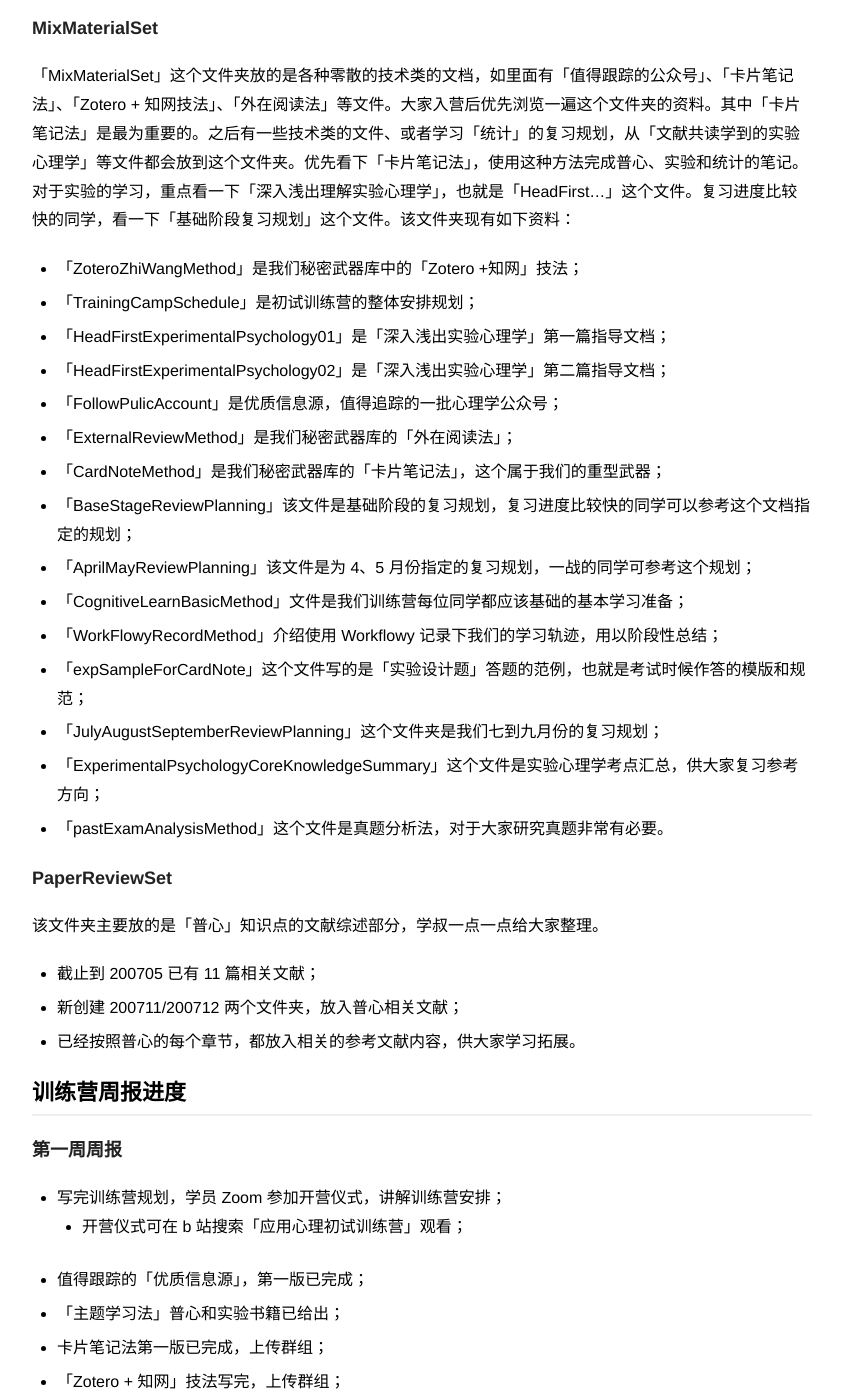
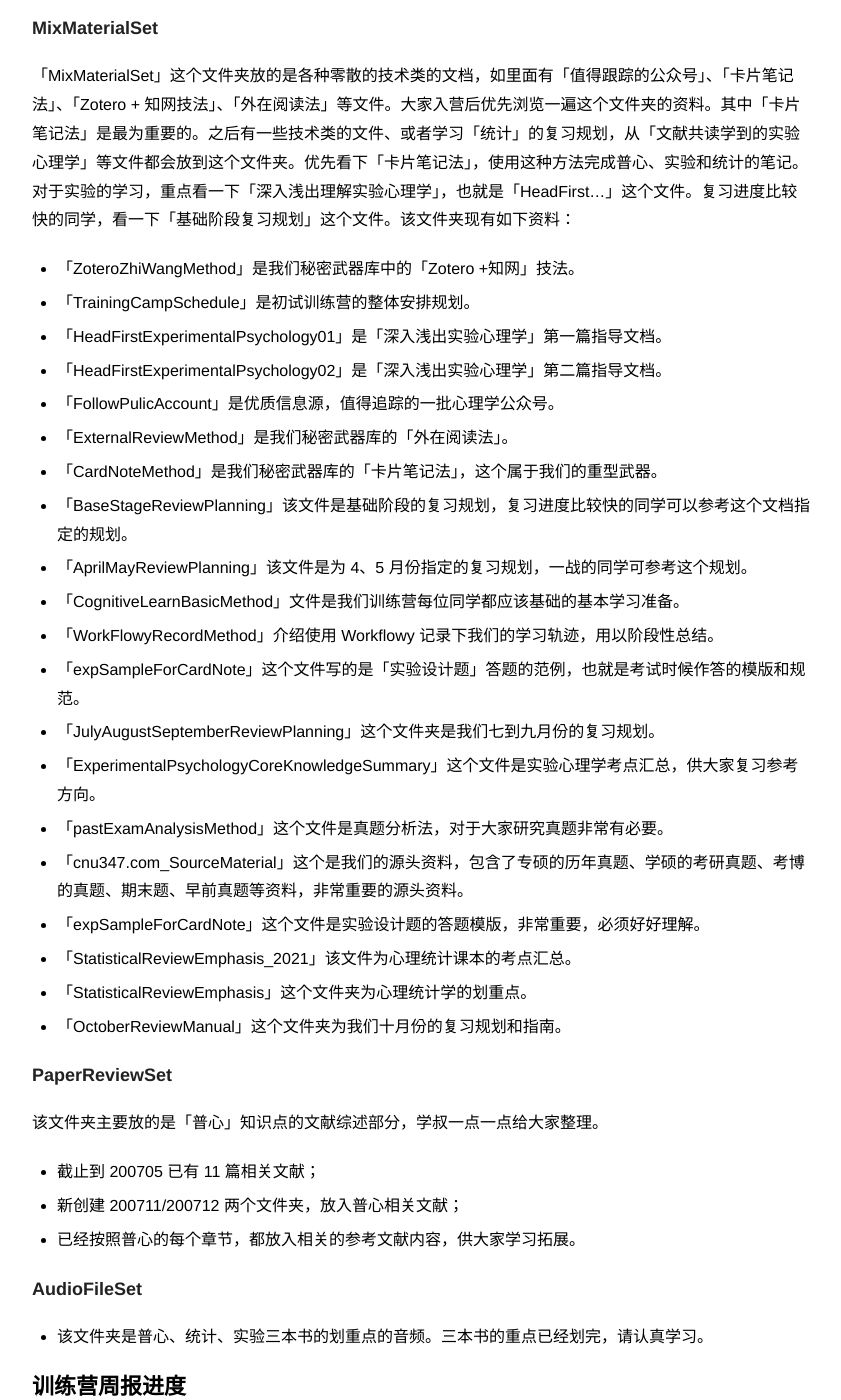
Before and after one commit to zapp926/cnu.github.io, a Jekyll site: the page built from _posts/2021-05-03-21-TheCampSchedule.md, in a window 1280 px wide and 1400 px high, scrolled down 3123 px. Shown: the whole window, without its empty margins (218-1059 px from the left). Built offline with Jekyll 4.4.1, drawn with Linux system fonts in a browser that asks for light colours; some of the changed text lies outside the part shown.

Commit message:
create 22 the camp updata 21 post

```diff
--- a/_posts/2020-08-29-TheCampSchedule.md
+++ b/_posts/2021-05-03-21-TheCampSchedule.md
@@ -68,27 +68,35 @@ description: 人是世界上最好的产品，成为自己，是最大的奖赏
 
 ### MixMaterialSet
 「MixMaterialSet」这个文件夹放的是各种零散的技术类的文档，如里面有「值得跟踪的公众号」、「卡片笔记法」、「Zotero + 知网技法」、「外在阅读法」等文件。大家入营后优先浏览一遍这个文件夹的资料。其中「卡片笔记法」是最为重要的。之后有一些技术类的文件、或者学习「统计」的复习规划，从「文献共读学到的实验心理学」等文件都会放到这个文件夹。优先看下「卡片笔记法」，使用这种方法完成普心、实验和统计的笔记。对于实验的学习，重点看一下「深入浅出理解实验心理学」，也就是「HeadFirst…」这个文件。复习进度比较快的同学，看一下「基础阶段复习规划」这个文件。该文件夹现有如下资料：
-- 「ZoteroZhiWangMethod」是我们秘密武器库中的「Zotero +知网」技法；
-- 「TrainingCampSchedule」是初试训练营的整体安排规划；
-- 「HeadFirstExperimentalPsychology01」是「深入浅出实验心理学」第一篇指导文档；
-- 「HeadFirstExperimentalPsychology02」是「深入浅出实验心理学」第二篇指导文档；
-- 「FollowPulicAccount」是优质信息源，值得追踪的一批心理学公众号；
-- 「ExternalReviewMethod」是我们秘密武器库的「外在阅读法」；
-- 「CardNoteMethod」是我们秘密武器库的「卡片笔记法」，这个属于我们的重型武器；
-- 「BaseStageReviewPlanning」该文件是基础阶段的复习规划，复习进度比较快的同学可以参考这个文档指定的规划；
-- 「AprilMayReviewPlanning」该文件是为 4、5 月份指定的复习规划，一战的同学可参考这个规划；
-- 「CognitiveLearnBasicMethod」文件是我们训练营每位同学都应该基础的基本学习准备；
-- 「WorkFlowyRecordMethod」介绍使用 Workflowy 记录下我们的学习轨迹，用以阶段性总结；
-- 「expSampleForCardNote」这个文件写的是「实验设计题」答题的范例，也就是考试时候作答的模版和规范；
-- 「JulyAugustSeptemberReviewPlanning」这个文件夹是我们七到九月份的复习规划；
-- 「ExperimentalPsychologyCoreKnowledgeSummary」这个文件是实验心理学考点汇总，供大家复习参考方向；
-- 「pastExamAnalysisMethod」这个文件是真题分析法，对于大家研究真题非常有必要。
+*  「ZoteroZhiWangMethod」是我们秘密武器库中的「Zotero +知网」技法。
+*  「TrainingCampSchedule」是初试训练营的整体安排规划。
+*  「HeadFirstExperimentalPsychology01」是「深入浅出实验心理学」第一篇指导文档。
+*  「HeadFirstExperimentalPsychology02」是「深入浅出实验心理学」第二篇指导文档。
+*  「FollowPulicAccount」是优质信息源，值得追踪的一批心理学公众号。
+*  「ExternalReviewMethod」是我们秘密武器库的「外在阅读法」。
+*  「CardNoteMethod」是我们秘密武器库的「卡片笔记法」，这个属于我们的重型武器。
+*  「BaseStageReviewPlanning」该文件是基础阶段的复习规划，复习进度比较快的同学可以参考这个文档指定的规划。
+*  「AprilMayReviewPlanning」该文件是为 4、5 月份指定的复习规划，一战的同学可参考这个规划。
+*  「CognitiveLearnBasicMethod」文件是我们训练营每位同学都应该基础的基本学习准备。
+*  「WorkFlowyRecordMethod」介绍使用 Workflowy 记录下我们的学习轨迹，用以阶段性总结。
+*  「expSampleForCardNote」这个文件写的是「实验设计题」答题的范例，也就是考试时候作答的模版和规范。
+*  「JulyAugustSeptemberReviewPlanning」这个文件夹是我们七到九月份的复习规划。
+*  「ExperimentalPsychologyCoreKnowledgeSummary」这个文件是实验心理学考点汇总，供大家复习参考方向。
+*  「pastExamAnalysisMethod」这个文件是真题分析法，对于大家研究真题非常有必要。
+*  「cnu347.com_SourceMaterial」这个是我们的源头资料，包含了专硕的历年真题、学硕的考研真题、考博的真题、期末题、早前真题等资料，非常重要的源头资料。
+*  「expSampleForCardNote」这个文件是实验设计题的答题模版，非常重要，必须好好理解。
+*  「StatisticalReviewEmphasis_2021」该文件为心理统计课本的考点汇总。
+*  「StatisticalReviewEmphasis」这个文件夹为心理统计学的划重点。
+*  「OctoberReviewManual」这个文件夹为我们十月份的复习规划和指南。
 
 ### PaperReviewSet
 该文件夹主要放的是「普心」知识点的文献综述部分，学叔一点一点给大家整理。
 - 截止到 200705 已有 11 篇相关文献；
 - 新创建 200711/200712 两个文件夹，放入普心相关文献；
 - 已经按照普心的每个章节，都放入相关的参考文献内容，供大家学习拓展。
+
+### AudioFileSet
+- 该文件夹是普心、统计、实验三本书的划重点的音频。三本书的重点已经划完，请认真学习。
 
 ## 训练营周报进度
 ### 第一周周报
```
Also changed, not shown: other parts of _posts/2021-05-03-21-TheCampSchedule.md (+1 -1 lines), _posts/2021-05-04-22-TheCampSchedule.md (added, +43 -0 lines).
